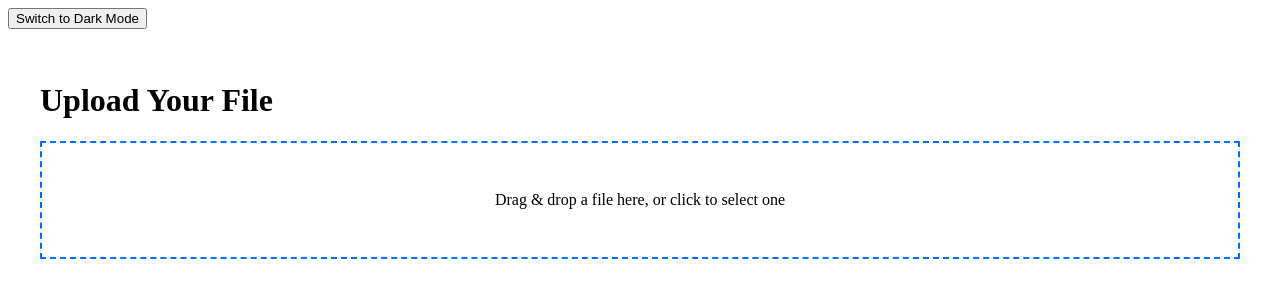
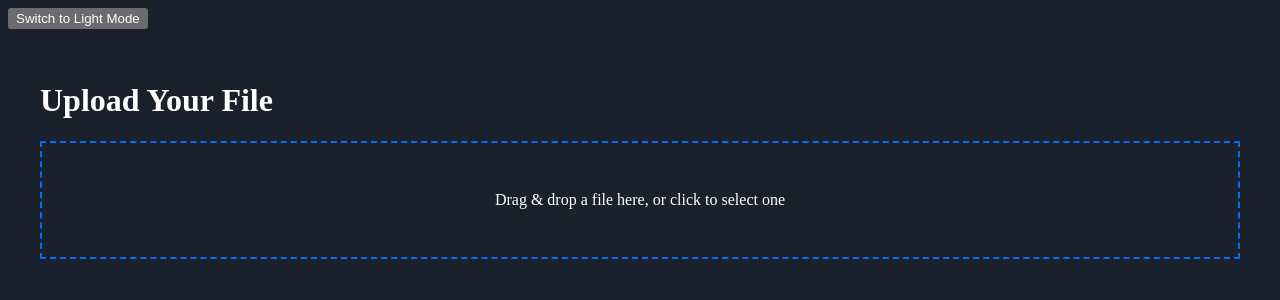
Before and after one commit to MarwanRTX/Analysis-Geek, a Next.js app: page / in a window 1280 px wide. Shown: the top 300 px of the page. Built offline with nearby package versions, Linux system fonts and the light colour scheme.

Commit message:
Update layout.tsx

```diff
--- a/src/app/layout.tsx
+++ b/src/app/layout.tsx
@@ -1,12 +1,27 @@
 // app/layout.tsx
-import Navbar from "./components/Navbar";
+"use client"; // Ensure this is marked as a client component
 
-export default function RootLayout({children}: {children: React.ReactNode}) {
+import { ThemeProvider } from 'next-themes';
+import Navbar from './components/Navbar';
+import './globals.css';
+import { useEffect, useState } from 'react';
+
+export default function RootLayout({ children }: { children: React.ReactNode }) {
+  const [mounted, setMounted] = useState(false);
+
+  useEffect(() => {
+    setMounted(true);
+  }, []);
+
+  if (!mounted) return null;
+
   return (
     <html lang="en">
-      <body>
-        <Navbar />
-        {children}
+      <body className="transition-colors duration-300">
+        <ThemeProvider attribute="class" defaultTheme="dark">
+          <Navbar />
+          {children}
+        </ThemeProvider>
       </body>
     </html>
   );
```
